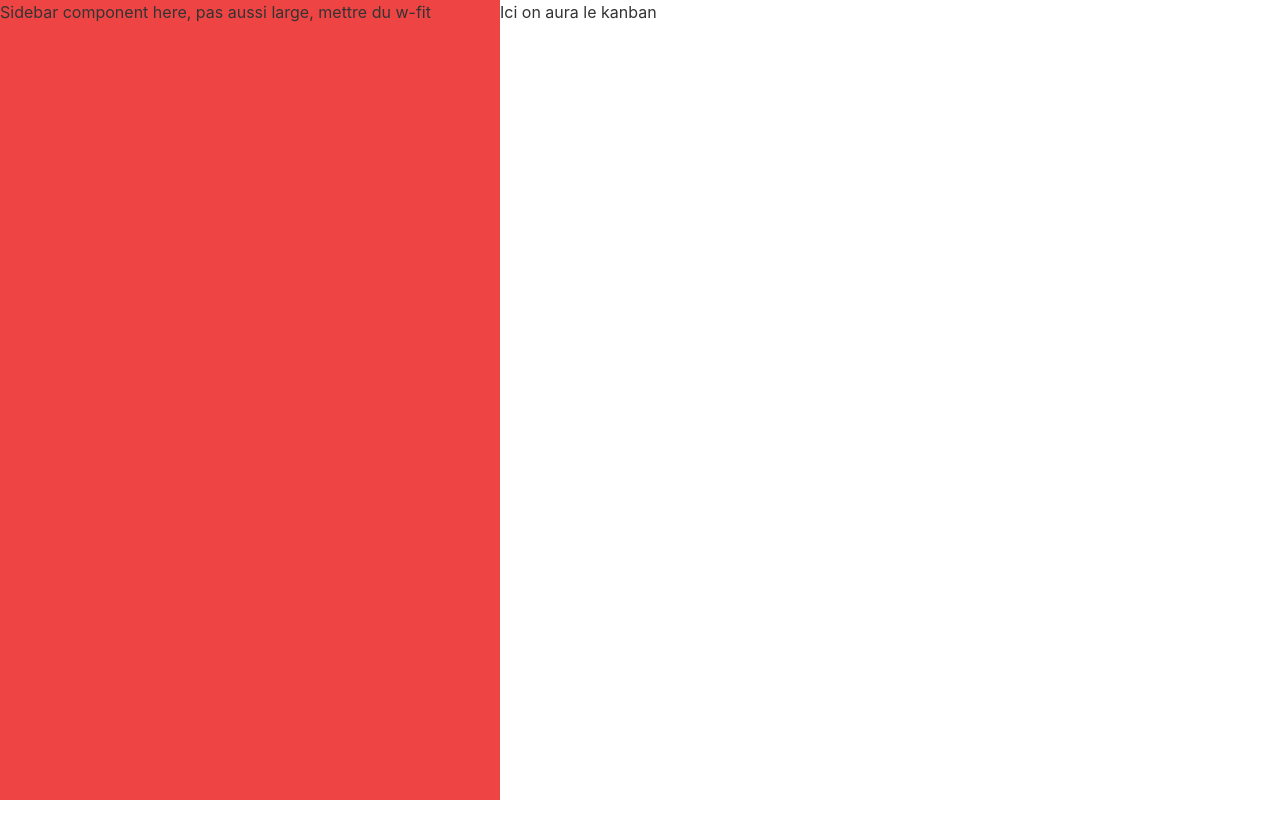
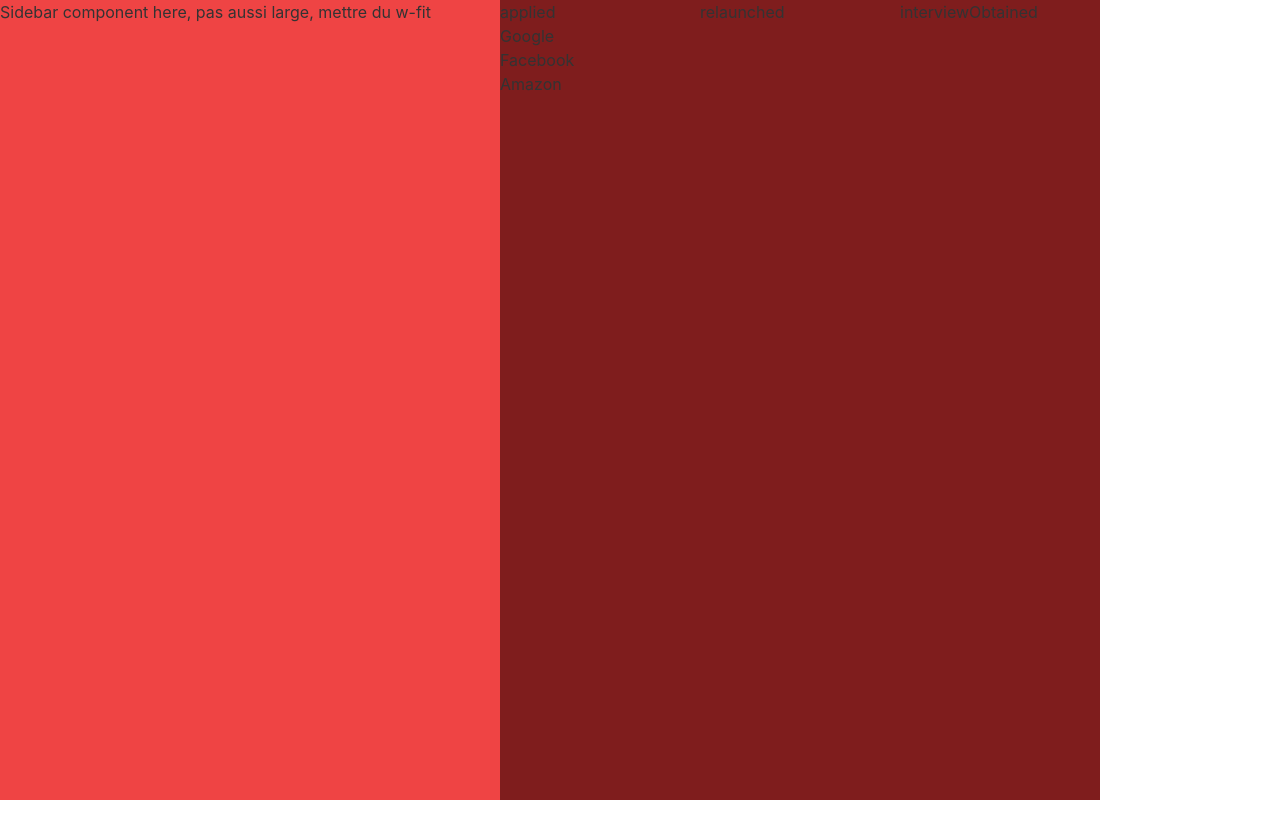
Before and after one commit to brdnicolas/mindset, a Next.js app: page / in a window 1280 px wide. Before the commit the page ends 800 px from the top, so only its background shows below. Built offline with nearby package versions, Linux system fonts and the light colour scheme.

Commit message:
kanban wip

```diff
--- a/next.config.js
+++ b/next.config.js
@@ -1,4 +1,6 @@
 /** @type {import('next').NextConfig} */
-const nextConfig = {}
+const nextConfig = {
+  reactStrictMode: false
+}
 
 module.exports = nextConfig
--- a/package.json
+++ b/package.json
@@ -9,6 +9,7 @@
     "lint": "next lint"
   },
   "dependencies": {
+    "@types/react-beautiful-dnd": "^13.1.7",
     "@typescript-eslint/eslint-plugin": "^6.15.0",
     "eslint-config-prettier": "^9.1.0",
     "eslint-config-standard": "^17.1.0",
@@ -24,6 +25,9 @@
     "next": "14.0.4",
     "prettier-eslint": "^16.2.0",
     "react": "^18",
+    "react-beautiful-dnd": "^13.1.1",
+    "react-dnd": "^16.0.1",
+    "react-dnd-html5-backend": "^16.0.1",
     "react-dom": "^18"
   },
   "devDependencies": {
--- a/src/app/page.tsx
+++ b/src/app/page.tsx
@@ -1,3 +1,12 @@
+'use client'
+
+import { ApplicationsContainer } from '@/containers/applications/ApplicationsContainer'
+import { ApplicationsProvider } from '@/contexts/applications/applications.provider'
+
 export default function Home() {
-  return <h1>Ici on aura le kanban</h1>
+  return (
+    <ApplicationsProvider>
+      <ApplicationsContainer />
+    </ApplicationsProvider>
+  )
 }
--- /dev/null
+++ b/src/containers/applications/ApplicationsContainer.tsx
@@ -0,0 +1,109 @@
+import { useState } from 'react'
+import { DropResult, DragDropContext } from 'react-beautiful-dnd'
+import { Column } from '@/containers/applications/components/Column'
+import { useApplicationsContext } from '@/contexts/applications/applications.provider'
+import { setApplications } from '@/contexts/applications/applications.actions'
+
+export const ApplicationsContainer = () => {
+  const { applied, relaunched, interviewObtained, dispatch } = useApplicationsContext()
+  const [columns, setColumns] = useState({
+    applied: {
+      id: 'applied',
+      cards: applied
+    },
+    relaunched: {
+      id: 'relaunched',
+      cards: relaunched
+    },
+    interviewObtained: {
+      id: 'interviewObtained',
+      cards: interviewObtained
+    }
+  })
+
+  console.log(applied, 'applied')
+
+  const onDragEnd = ({ source, destination }: DropResult) => {
+    const destinationNotFound = destination === undefined || destination === null
+
+    if (destinationNotFound) {
+      return null
+    }
+
+    const sourceAndDestinationAreTheSame =
+      source.droppableId === destination.droppableId && destination.index === source.index
+
+    if (sourceAndDestinationAreTheSame) {
+      return null
+    }
+
+    // Set start and end variables
+    // @ts-ignore
+    const start = columns[source.droppableId]
+    // @ts-ignore
+    const end = columns[destination.droppableId]
+    const isInTheSameColumn = start === end
+
+    if (isInTheSameColumn) {
+      // Move the item within the cards
+      // Start by making a new cards without the dragged item
+      const newList = start.cards.filter((_: any, index: number) => index !== source.index)
+
+      // Then insert the item at the right location
+      newList.splice(destination.index, 0, start.cards[source.index])
+
+      // Then create a new copy of the column object
+      const newCol = {
+        id: start.id,
+        cards: newList
+      }
+
+      // Update the state
+
+      // setColumns((state) => ({ ...state, [newCol.id]: newCol }))
+
+      dispatch(setApplications({ target: newCol.id, applications: newCol.cards }))
+      return null
+    } else {
+      // If start is different from end, we need to update multiple columns
+      // Filter the start cards like before
+      const newStartList = start.cards.filter((_: any, idx: number) => idx !== source.index)
+
+      // Create a new start column
+      const newStartCol = {
+        id: start.id,
+        cards: newStartList
+      }
+
+      // Make a new end cards array
+      const newEndList = end.cards
+
+      // Insert the item into the end cards
+      newEndList.splice(destination.index, 0, start.cards[source.index])
+
+      // Create a new end column
+      const newEndCol = {
+        id: end.id,
+        cards: newEndList
+      }
+
+      // Update the state
+      setColumns((state) => ({
+        ...state,
+        [newStartCol.id]: newStartCol,
+        [newEndCol.id]: newEndCol
+      }))
+      return null
+    }
+  }
+
+  return (
+    <DragDropContext onDragEnd={onDragEnd}>
+      <div className="flex">
+        {Object.values(columns).map((column) => (
+          <Column key={column.id} cards={column.cards} id={column.id} />
+        ))}
+      </div>
+    </DragDropContext>
+  )
+}
--- /dev/null
+++ b/src/containers/applications/components/Column.tsx
@@ -0,0 +1,32 @@
+import { Draggable, Droppable } from 'react-beautiful-dnd'
+import React from 'react'
+import { ApplicationCard } from '@/contexts/applications/applications.types'
+
+type ColumnProps = {
+  cards: ApplicationCard[]
+  id: string
+}
+
+export const Column = ({ cards, id }: ColumnProps) => {
+  return (
+    <Droppable droppableId={id}>
+      {(provided) => (
+        <div className="w-[200px] bg-red-900">
+          <h2>{id}</h2>
+          <div className="h-full" {...provided.droppableProps} ref={provided.innerRef}>
+            {cards.map((card, index) => (
+              <Draggable key={card.id} draggableId={card.id} index={index}>
+                {(provided) => (
+                  <div ref={provided.innerRef} {...provided.draggableProps} {...provided.dragHandleProps}>
+                    {card.company}
+                  </div>
+                )}
+              </Draggable>
+            ))}
+            {provided.placeholder}
+          </div>
+        </div>
+      )}
+    </Droppable>
+  )
+}
--- /dev/null
+++ b/src/contexts/applications/applications.actions.ts
@@ -0,0 +1,23 @@
+import { ApplicationsState, ApplicationStatus } from '@/contexts/applications/applications.types'
+
+export enum EApplicationsActions {
+  SET_APPLICATIONS = 'SET_APPLICATIONS'
+}
+
+type SetApplications = {
+  type: EApplicationsActions.SET_APPLICATIONS
+  payload: {
+    target?: ApplicationStatus
+    applications: ApplicationsState[]
+  }
+}
+
+export const setApplications = (args: {
+  target?: ApplicationStatus
+  applications: ApplicationsState[]
+}): SetApplications => ({
+  type: EApplicationsActions.SET_APPLICATIONS,
+  payload: args
+})
+
+export type ApplicationsActions = SetApplications
--- /dev/null
+++ b/src/contexts/applications/applications.provider.tsx
@@ -0,0 +1,24 @@
+'use client'
+import { createContext, Dispatch, ReactNode, useContext, useMemo, useReducer } from 'react'
+import { applicationsReducer, initialState } from '@/contexts/applications/applications.reducer'
+import { ApplicationsActions } from '@/contexts/applications/applications.actions'
+import { ApplicationsState } from '@/contexts/applications/applications.types'
+
+type ApplicationsContext = ApplicationsState & {
+  dispatch: Dispatch<ApplicationsActions>
+}
+
+const applicationsContext = createContext<ApplicationsContext>({ ...initialState, dispatch: () => {} })
+
+export const useApplicationsContext = () => useContext(applicationsContext)
+
+type ApplicationsProviderPropsType = {
+  children: ReactNode
+}
+
+export const ApplicationsProvider = ({ children }: ApplicationsProviderPropsType) => {
+  const [state, dispatch] = useReducer(applicationsReducer, initialState)
+
+  const value: ApplicationsContext = useMemo(() => ({ ...state, dispatch }), [state])
+  return <applicationsContext.Provider value={value}>{children}</applicationsContext.Provider>
+}
--- /dev/null
+++ b/src/contexts/applications/applications.reducer.ts
@@ -0,0 +1,49 @@
+import { Reducer } from 'react'
+import { ApplicationsActions, EApplicationsActions } from '@/contexts/applications/applications.actions'
+import { ApplicationsState } from '@/contexts/applications/applications.types'
+
+const card1 = {
+  id: 'card-1',
+  job: 'Software Engineer',
+  company: 'Google',
+  date: '2021-09-01'
+}
+
+const card2 = {
+  id: 'card-2',
+  job: 'Software Engineer',
+  company: 'Facebook',
+  date: '2021-09-01'
+}
+
+const card3 = {
+  id: 'card-3',
+  job: 'Software Engineer',
+  company: 'Amazon',
+  date: '2021-09-01'
+}
+
+export const initialState: ApplicationsState = {
+  applied: [card1, card2, card3],
+  relaunched: [],
+  interviewObtained: []
+}
+
+export const applicationsReducer: Reducer<ApplicationsState, ApplicationsActions> = (state = initialState, action) => {
+  switch (action.type) {
+    case EApplicationsActions.SET_APPLICATIONS:
+      if (action.payload.target) {
+        return {
+          ...state,
+          [action.payload.target]: action.payload.applications
+        }
+      } else {
+        return {
+          ...state,
+          ...action.payload
+        }
+      }
+    default:
+      return { ...state }
+  }
+}
--- a/tailwind.config.ts
+++ b/tailwind.config.ts
@@ -5,16 +5,16 @@ const config: Config = {
     './src/pages/**/*.{js,ts,jsx,tsx,mdx}',
     './src/components/**/*.{js,ts,jsx,tsx,mdx}',
     './src/app/**/*.{js,ts,jsx,tsx,mdx}',
+    './src/containers/**/*.{js,ts,jsx,tsx,mdx}'
   ],
   theme: {
     extend: {
       backgroundImage: {
         'gradient-radial': 'radial-gradient(var(--tw-gradient-stops))',
-        'gradient-conic':
-          'conic-gradient(from 180deg at 50% 50%, var(--tw-gradient-stops))',
-      },
-    },
+        'gradient-conic': 'conic-gradient(from 180deg at 50% 50%, var(--tw-gradient-stops))'
+      }
+    }
   },
-  plugins: [],
+  plugins: []
 }
 export default config
```
Also changed, not shown: src/contexts/applications/applications.types.ts (added, +14 -0 lines), src/containers/settings/settings.container.tsx (added), 1 other file (tests, documents, lock files or other folders).
